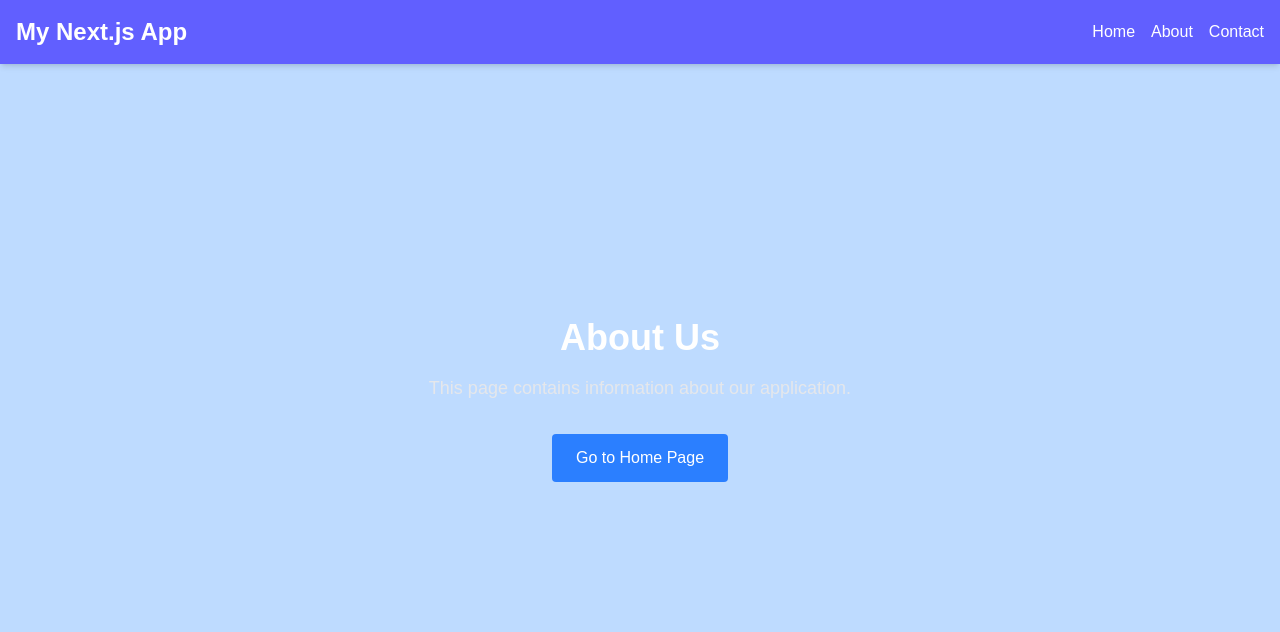
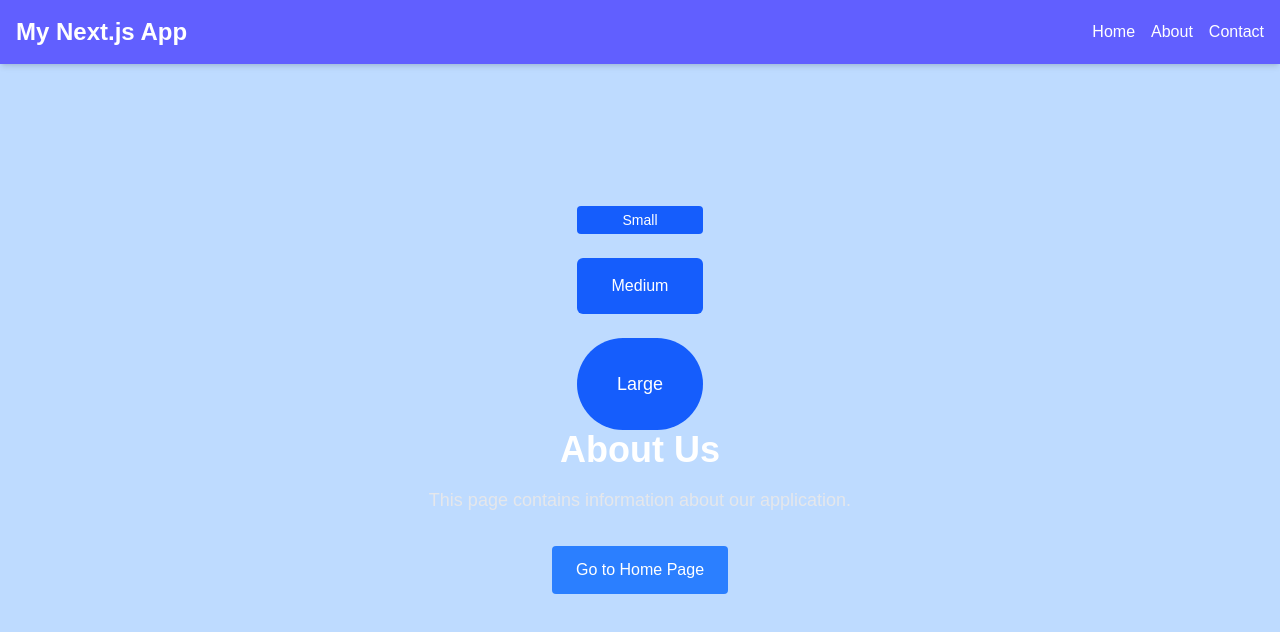
Before and after one commit to wanyamae/alx-project-0x02-setup, a Next.js app in the folder alx-project-0x02/: page /about in a window 1280 px wide. Shown: the top 632 px of the page. Built offline with nearby package versions, Linux system fonts and the light colour scheme.

Commit message:
Add ButtonComponent with customizable size and shape props

```diff
--- /dev/null
+++ b/alx-project-0x02/components/common/Button.tsx
@@ -0,0 +1,30 @@
+import { ButtonProps } from '@/interfaces';
+
+const sizeClasses = {
+    small: 'px-2 py-1 text-sm',
+    medium: 'px-8 py-4 text-base',
+    large: 'px-10 py-8 text-lg',
+};
+
+const shapeClasses = {
+    'rounded-sm': 'rounded-sm',
+    'rounded-md': 'rounded-md',
+    'rounded-full': 'rounded-full',
+};
+
+const ButtonComponent: React.FC<ButtonProps & React.ButtonHTMLAttributes<HTMLButtonElement>> =({
+    size = 'medium',
+    shape = 'rounded-md',
+    children,
+    className = '',
+    ...props
+}) => (
+    <button
+        className={`${sizeClasses[size]} ${shapeClasses[shape]} bg-blue-600 text-white hover:bg-blue-700 focus:outline-none ${className}`}
+        {...props}
+    >
+        {children}
+    </button>
+);
+
+export default ButtonComponent;
--- a/alx-project-0x02/interfaces/index.ts
+++ b/alx-project-0x02/interfaces/index.ts
@@ -6,6 +6,11 @@ export interface CardProps {
 }
 export interface PostModalProps {
   onAddPost: (post: { title: string; content: string}) => void;
+}
+
+export interface ButtonProps {
+  size?: 'small' | 'medium' | 'large';
+  shape?: 'rounded-sm' | 'rounded-md' | 'rounded-full';
 }
 
 
--- a/alx-project-0x02/pages/about.tsx
+++ b/alx-project-0x02/pages/about.tsx
@@ -1,10 +1,16 @@
 import Header from '@/components/layout/Header';
 import Link from 'next/link';
+import ButtonComponent from '@/components/common/Button';
 
 const AboutPage: React.FC = () => {
     return (
         <div className="flex flex-col items-center justify-center min-h-screen bg-blue-200">
             <Header />
+            <div className="grid items-center gap-6">
+                <ButtonComponent size="small" shape="rounded-sm">Small</ButtonComponent>
+                <ButtonComponent size="medium" shape="rounded-md">Medium</ButtonComponent>
+                <ButtonComponent size="large" shape="rounded-full">Large</ButtonComponent>
+            </div>
             <h1 className="text-4xl font-bold text-white mb-4">About Us</h1>
             <p className="text-lg text-gray-200 mb-8">This page contains information about our application.</p>
             <Link href="/home" className="px-6 py-3 bg-blue-500 text-white rounded hover:bg-blue-600 transition-colors">
```
